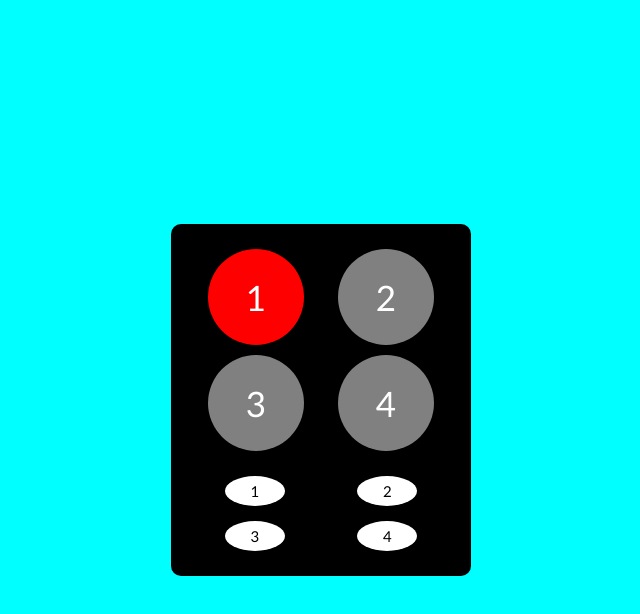
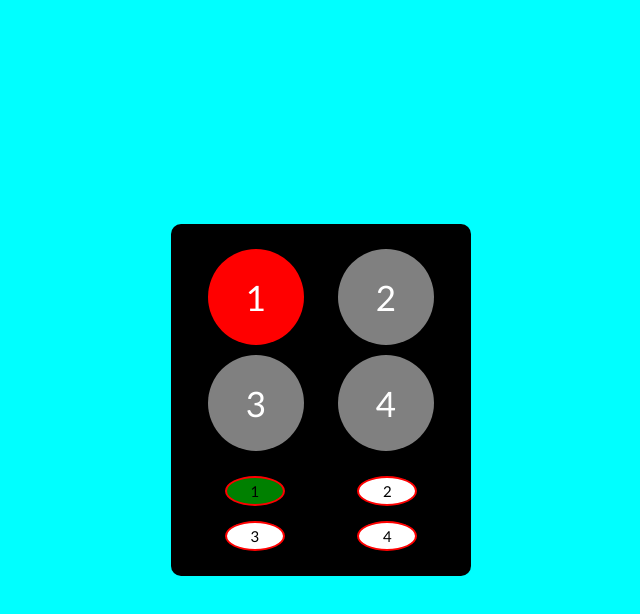
Before and after one commit to bikmanas/stove_hw, a website: page index.html in a window 1280 px wide. Both pictures are taken after a click on the element 573 px from the left and 491 px from the top of the page. Shown: the whole page, without its empty margins (319-959 px from the left). Drawn offline with Linux system fonts and the light colour scheme.

Commit message:
Updated app and style files with better code

```diff
--- a/css/styles.css
+++ b/css/styles.css
@@ -63,14 +63,14 @@ body{
     grid-column: span 2;
     width: 60px;
     height: 30px;
-
+    border: 2px solid red;
     background-color: #fff;
     border-radius: 50%;
     position: relative;
 }
 
-.stove > .switches > div.red{
-    background-color: red;
+.stove > .switches > div.green{
+    background-color: green;
 }
 
 
--- a/js/app.js
+++ b/js/app.js
@@ -24,20 +24,13 @@ for (let i = 0; i < press.length; i++){
 switches.innerHTML = HTML;
 
 const controlButtons = document.querySelectorAll('.button');
+const heats = document.querySelectorAll('.heat');
 
-for (let i = 0; i < controlButtons.length; i++){
+for(let i = 0; i < heats.length; i++){
     const controlButton = controlButtons[i];
-    const controlButtonNum = controlButton.dataset.button;
-
+    const heat = heats[i];
     controlButton.addEventListener('click', function(){
-        const heats = document.querySelectorAll('.heat');
-
-        for(let i = 0; i < heats.length; i++){
-            const heat = heats[i];
-            const heatNum = heat.dataset.number;
-            if(controlButtonNum === heatNum){
-                heat.classList.toggle('active');
-            }
-        }
+            heat.classList.toggle('active');
+            controlButton.classList.toggle('green');
     });
 }
```
